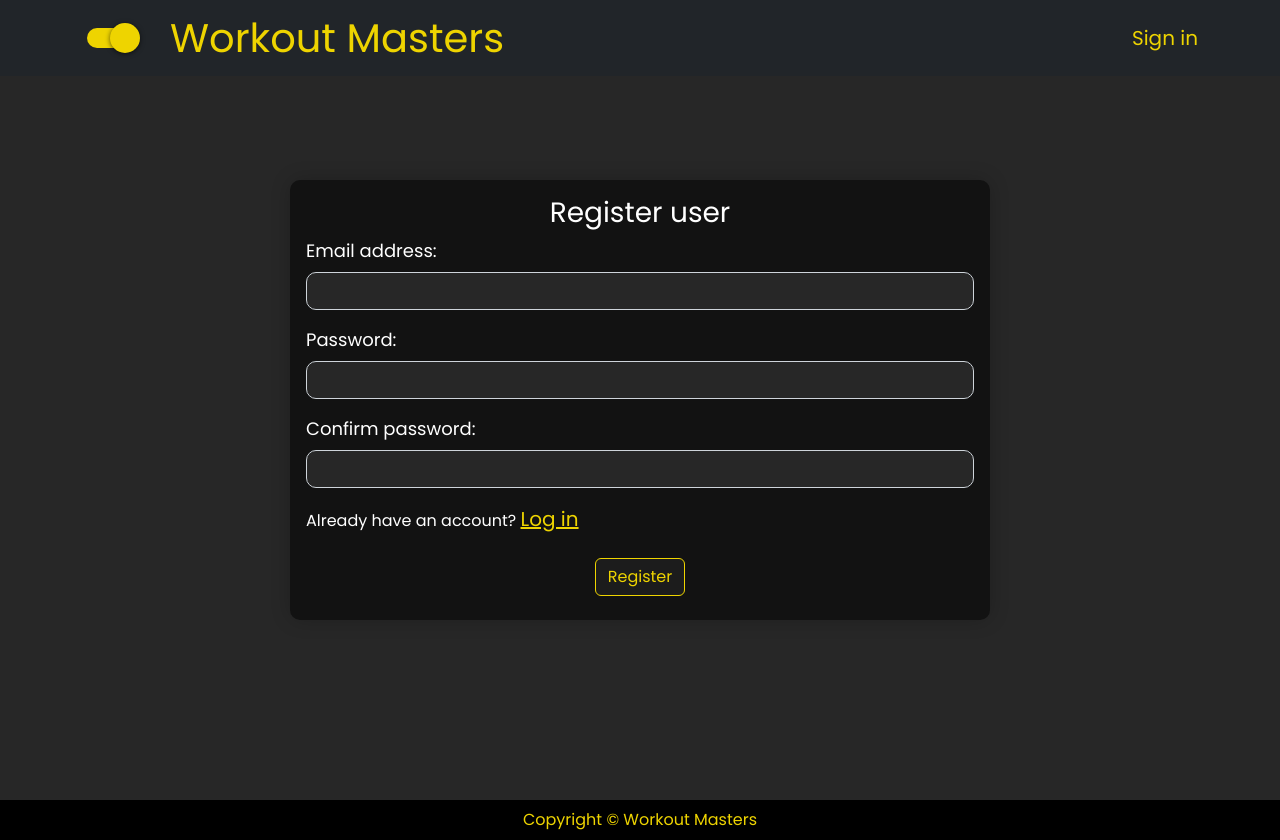
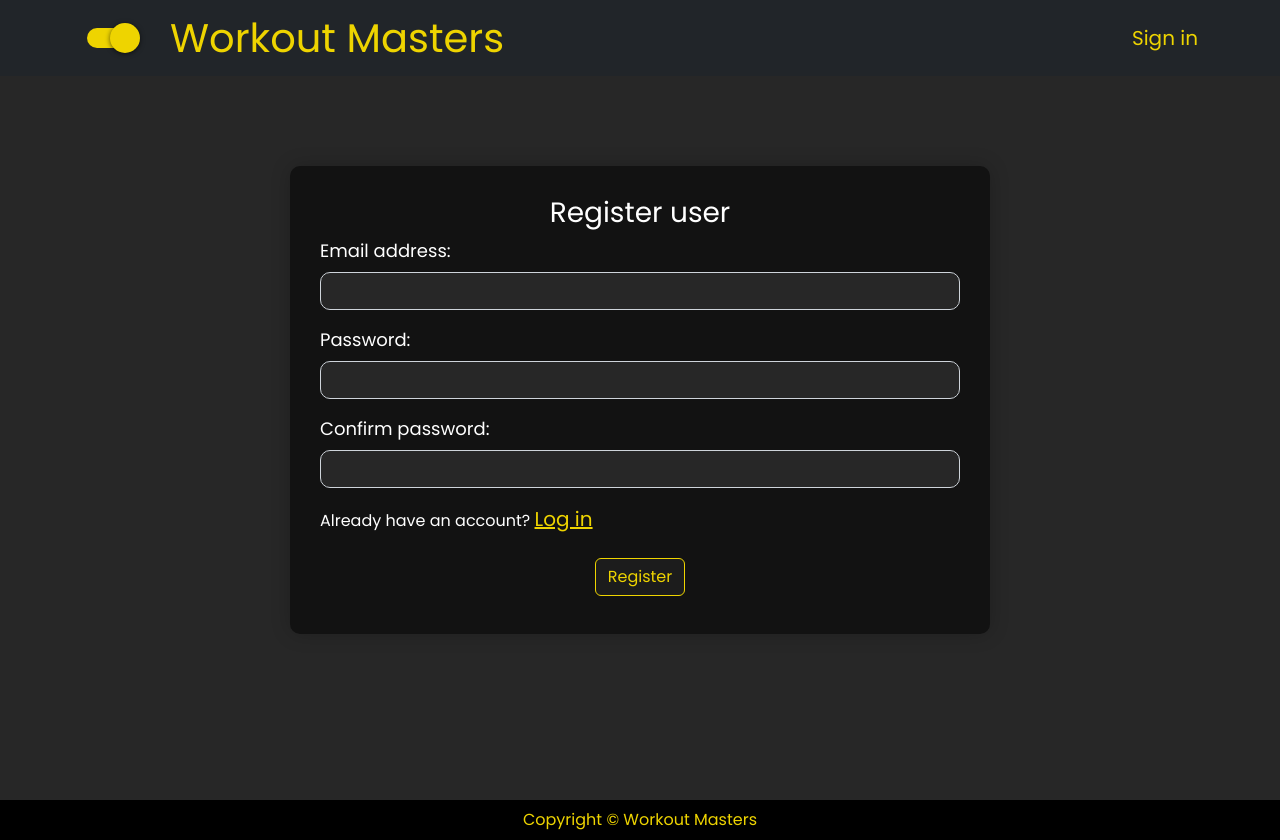
Before and after one commit to nnd1402/workout-masters-front, a React (Create React App) app: page /register in a window 1280 px wide. Built offline with nearby package versions, Linux system fonts and the light colour scheme.

Commit message:
Update UserRegisterForm.tsx

```diff
--- a/src/components/pages/UserRegister/UserRegisterForm.tsx
+++ b/src/components/pages/UserRegister/UserRegisterForm.tsx
@@ -72,7 +72,7 @@ const UserRegisterForm = () => {
 	return (
 		<Container className='form-container'>
 			<Form
-				className='form p-4 p-sm-3'
+				className='form'
 				noValidate
 				validated={validated}
 				onSubmit={handleRegister}
```
